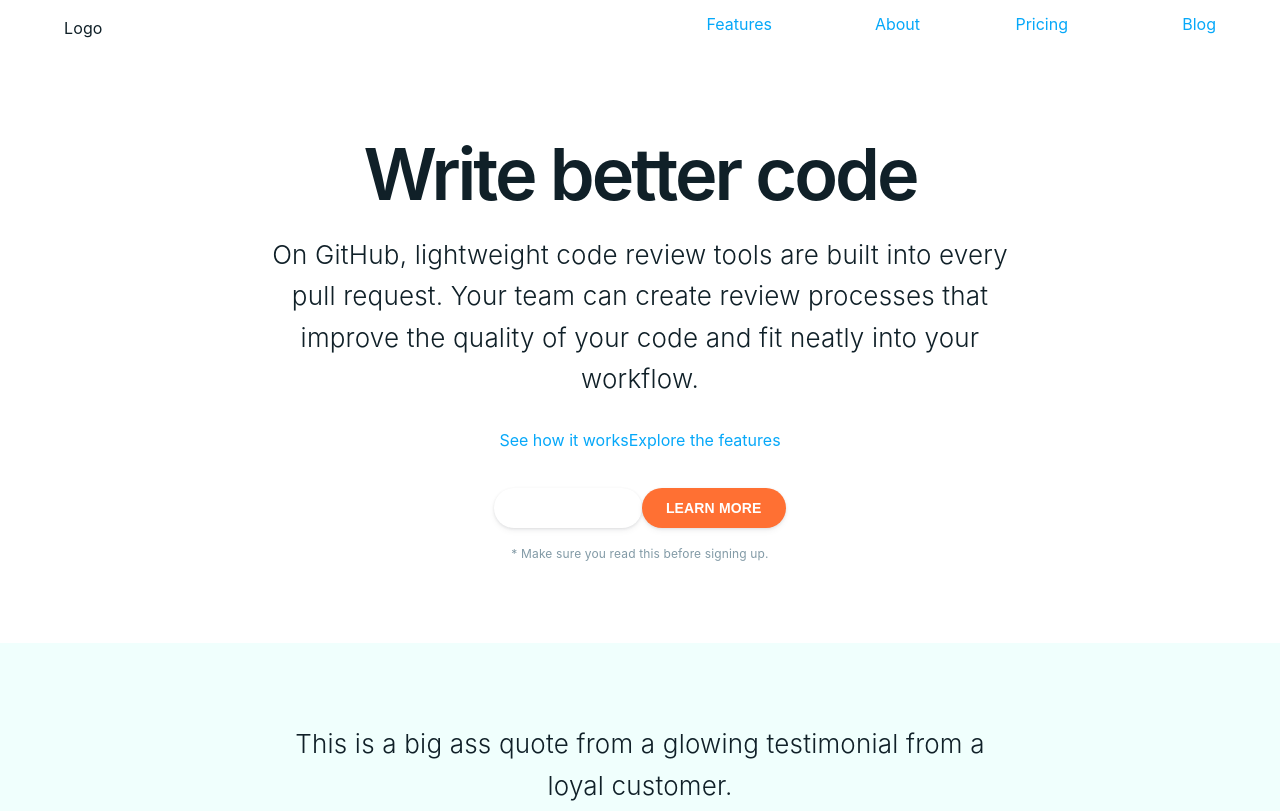
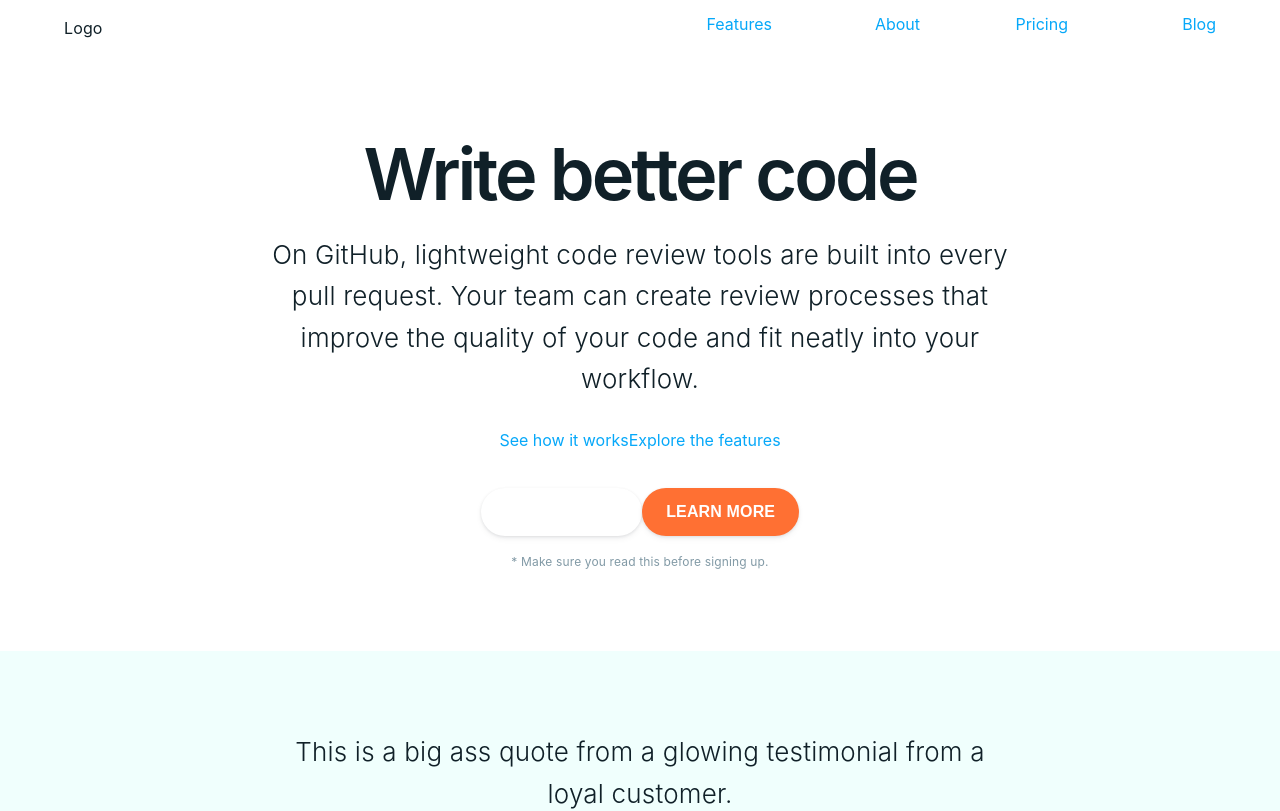
Before and after one commit to alobato/modulz-styled, a React (Create React App) app: page / in a window 1280 px wide. Shown: the top 811 px of the page. Built offline with nearby package versions, Linux system fonts and the light colour scheme.

Commit message:
Transfer changes from old repo. Update pill button.

```diff
--- a/src/PillButton.js
+++ b/src/PillButton.js
@@ -4,32 +4,9 @@ import Button from './Button.js';
 import * as palette from './Palette.js';
 
 const PillButton = styled(Button)`
-  padding: ${(props) => props.large ? '0 24px' : '0 16px'};
   border-radius: 9999px;
-  background-color:
-    ${(props) =>
-      props.white ? 'hsl(0, 0%, 100%)' :
-      props.red ? 'hsl(0, 92%, 61%)' :
-      props.pink ? 'hsl(332, 94%, 55%)' :
-      props.purple ? 'hsl(288, 64%, 42%)' :
-      props.indigo ? 'hsl(226, 56%, 48%)' :
-      props.blue ? 'hsl(204, 95%, 50%)' :
-      props.teal ? 'hsl(172, 100%, 35%)' :
-      props.green ? 'hsl(132, 52%, 53%)' :
-      props.lime ? 'hsl(68, 74%, 50%)' :
-      props.yellow ? 'hsl(54, 98%, 50%)' :
-      props.amber ? 'hsl(46, 100%, 57%)' :
-      props.orange ? 'hsl(36, 100%, 50%)' :
-      props.crimson ? 'hsl(18, 100%, 60%)' :
-      props.lavender ? 'hsl(255, 74%, 60%)' :
-      props.violet ? 'hsl(264, 52%, 45%)' :
-      ''
-    };
-    font-size: ${(props) => props.large ? '14px' : '12px'};
-  height: ${(props) => props.large ? '40px' : ''};
-  min-width: ${(props) => props.large ? '40px' : ''};
-  line-height: ${(props) => props.large ? '40px' : ''};
   color: white;
+  padding: 0 ${palette.SPACING_300};
   box-shadow: 0 3px 6px 0 hsla(200, 30%, 10%, .05), 0 1px 3px 0 hsla(200, 30%, 10%, .1);
 
   &:hover {
@@ -41,6 +18,30 @@ const PillButton = styled(Button)`
     transform: translateY(0);
     box-shadow: none;
   }
+
+  ${props => props.large && css`
+    font-size: ${palette.FONTSIZE_400};
+    height: ${palette.SPACING_700};
+    min-width: ${palette.SPACING_700};
+    line-height: ${palette.SPACING_700};
+    padding: 0 ${palette.SPACING_400};
+  `}
+
+  ${props => props.white && css` background-color: ${palette.WHITE}; `}
+  ${props => props.red && css` background-color: ${palette.RED_500}; `}
+  ${props => props.pink && css` background-color: ${palette.PINK_500}; `}
+  ${props => props.purple && css` background-color: ${palette.PURPLE_500}; `}
+  ${props => props.indigo && css` background-color: ${palette.INDIGO_500}; `}
+  ${props => props.blue && css` background-color: ${palette.BLUE_500}; `}
+  ${props => props.teal && css` background-color: ${palette.TEAL_500}; `}
+  ${props => props.green && css` background-color: ${palette.GREEN_500}; `}
+  ${props => props.lime && css` background-color:${palette.LIME_500}; `}
+  ${props => props.yellow && css` background-color:${palette.YELLOW_500}; `}
+  ${props => props.amber && css` background-color: ${palette.AMBER_500}; `}
+  ${props => props.orange && css` background-color: ${palette.ORANGE_500}; `}
+  ${props => props.crimson && css` background-color: ${palette.CRIMSON_500}; `}
+  ${props => props.lavender && css` background-color: ${palette.LAVENDER_500}; `}
+  ${props => props.violet && css` background-color: ${palette.VIOLET_500}; `}
 `;
 
 export default PillButton;
```
